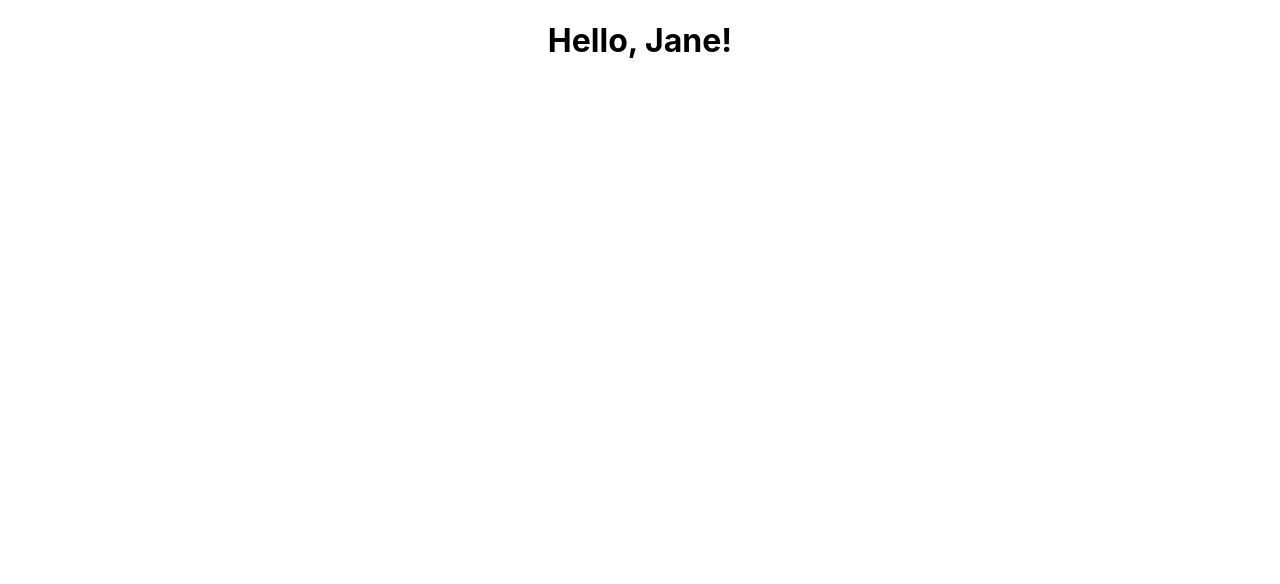
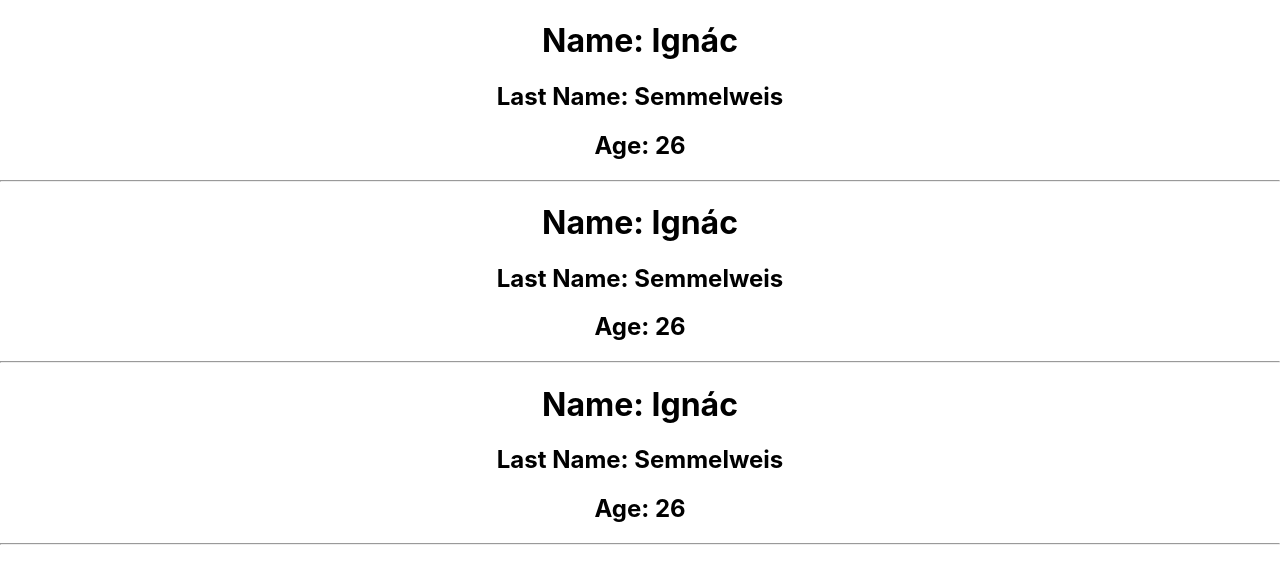
Before and after one commit to green-blue-couchette/reactjs-tutorial-movieland-full-course-2023, a React (Create React App) app: page / in a window 1280 px wide. Shown: the top 584 px of the page. Built offline with nearby package versions, Linux system fonts and the light colour scheme.

Commit message:
First custom component (functional) (27:04 in tutorial)

```diff
--- a/src/App.js
+++ b/src/App.js
@@ -9,23 +9,23 @@ import './App.css';
  * Started Sunday, October 22, 2023
  */
 
+const Person = () => {
+  return(
+    <>
+      <h1>Name: Ignác</h1>
+      <h2>Last Name: Semmelweis</h2>
+      <h2>Age: 26</h2>
+      <hr></hr>
+    </>
+  );
+}
+
 const App = () => {
-  const name = "Jane";
-  const isNameShowing = true;
-
   return (
     <div className="App">
-      {name ? (
-        <>
-          <h1>Hello, {name}!</h1>
-        </>
-      ):(
-        <>
-          <h1>Testing, still...</h1>
-          <h2>(There is no name!)</h2>
-        </>
-      )
-    }
+      <Person/>
+      <Person/>
+      <Person/>
     </div>
   );
 }
```
